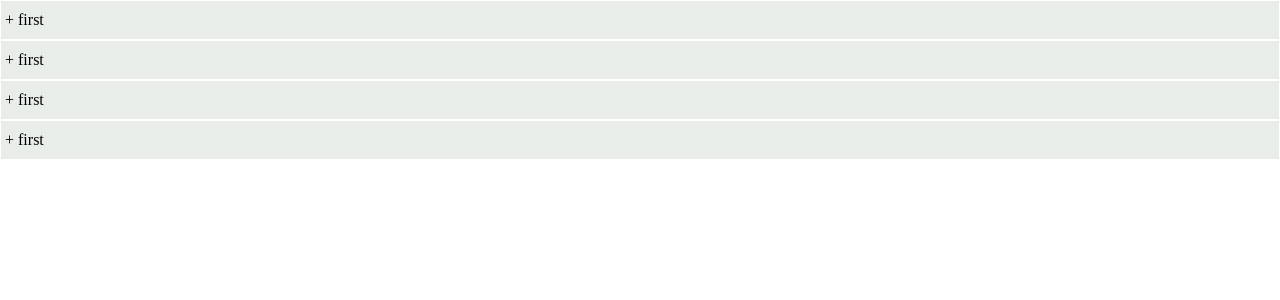
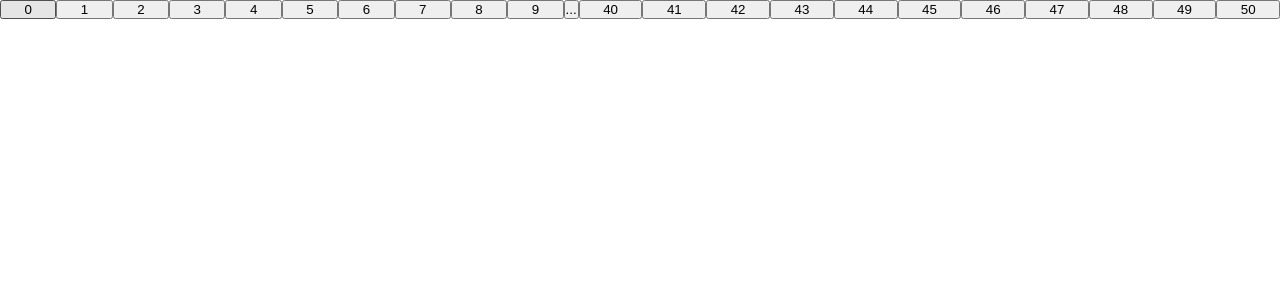
Before and after one commit to sundarbadagala/mynewreactapp, a React (Create React App) app: page / in a window 1280 px wide. Shown: the top 300 px of the page. Built offline with nearby package versions, Linux system fonts and the light colour scheme.

Commit message:
pagination

```diff
--- a/src/App.js
+++ b/src/App.js
@@ -1,5 +1,6 @@
 import InfiniteScroll from './components/infiniteScroll'
 import Accordion from './components/accordion'
+import Pagination from './components/pagination';
 
 import {data} from './data/accordion-data'
 
@@ -7,7 +8,8 @@ function App() {
   return (
     <>
       {/* <InfiniteScroll /> */}
-      <Accordion data={data}/>
+      {/* <Accordion data={data}/> */}
+      <Pagination/>
     </>
   );
 }
--- /dev/null
+++ b/src/components/pagination/index.js
@@ -0,0 +1,18 @@
+import axios from 'axios'
+import React, { useEffect } from 'react'
+import { usePagination } from '../../hooks/usePagination'
+import Pagination from './pagination'
+import './styles.css'
+
+function Index() {
+    const handlePage=(page)=>{
+        console.log('page', page);
+    }
+    return (
+        <>
+            <Pagination totalCount={500} pageSize={10} handlePage={handlePage}/>
+        </>
+    )
+}
+
+export default Index
--- /dev/null
+++ b/src/components/pagination/pagination.js
@@ -0,0 +1,81 @@
+import React, { useState } from 'react'
+
+function Pagination({ totalCount, pageSize, handlePage }) {
+    const intervalCount = 3
+    const conditonCount = 5
+    const totalPages = Math.ceil(totalCount / pageSize)
+    const totalPagesArr = Array.from({ length: totalPages }, (_, i) => i)
+    const [count, setCount] = useState(1)
+    const [rightCount, setRightCount] = useState(totalPages)
+    const handlePageNumber = (pageNumber, pos = '') => {
+        const rights = rightCount < totalPages - conditonCount ? rightCount - intervalCount : totalPages - 10
+        const lefts = count <= conditonCount ? 10 : count + intervalCount
+        console.log('page number', pageNumber, 'interval', intervalCount, 'rights', rights, 'lefts', lefts);
+        if (pageNumber + intervalCount < rights) {
+            setCount(pageNumber)
+        } else if (pageNumber - intervalCount > lefts) {
+            setRightCount(pageNumber)
+        } else if (pageNumber + intervalCount >= rights && pos === 'left') {
+            setRightCount(pageNumber + intervalCount + 1)
+        } else if (pageNumber + intervalCount >= lefts && pos === 'right') {
+            setCount(pageNumber - intervalCount)
+        }
+    }
+    const rightSidePage = () => {
+        if (rightCount < totalPages - conditonCount) {
+            return totalPagesArr.slice(rightCount - intervalCount, rightCount + intervalCount)
+        } else if (rightCount >= totalPages - conditonCount) {
+            return totalPagesArr.slice(totalPages - 10, totalPages)
+        }else{
+            return []
+        }
+    }
+    const lefSidePage = () => {
+        if (count <= conditonCount) {
+            return totalPagesArr.slice(1, 10)
+        } else if (count > conditonCount) {
+            return totalPagesArr.slice(count - intervalCount, count + intervalCount)
+        }else{
+            return []
+        }
+    }
+    return (
+        <main className='pg_container'>
+            <button className='pg_button' onClick={() => handlePageNumber(1)}>0</button>
+            {
+                count > conditonCount && <button>...</button>
+            }
+            {
+                lefSidePage().map(item =>
+                    <button
+                        key={item}
+                        className='pg_button'
+                        onClick={() => handlePageNumber(item, 'left')}
+                    >
+                        {item}
+                    </button>
+                )
+            }{
+                lefSidePage()[lefSidePage().length - 1] + 1 !== rightSidePage()[0] && <button>...</button>
+            }
+            {
+                rightSidePage().map(item =>
+                    <button
+                        key={item}
+                        className='pg_button'
+                        onClick={() => handlePageNumber(item, 'right')}
+                    >
+                        {item}
+                    </button>
+                )
+            }
+            {
+                rightCount < totalPages - conditonCount && <button>...</button>
+            }
+            <button className='pg_button' onClick={() => handlePageNumber(totalPages)}>{totalPages}</button>
+
+        </main>
+    )
+}
+
+export default Pagination
--- /dev/null
+++ b/src/components/pagination/styles.css
@@ -0,0 +1,9 @@
+.pg_container {
+    display: flex;
+    align-items: center;
+    justify-content: space-between;
+}
+
+.pg_button {
+    flex-grow: 1;
+}
```
